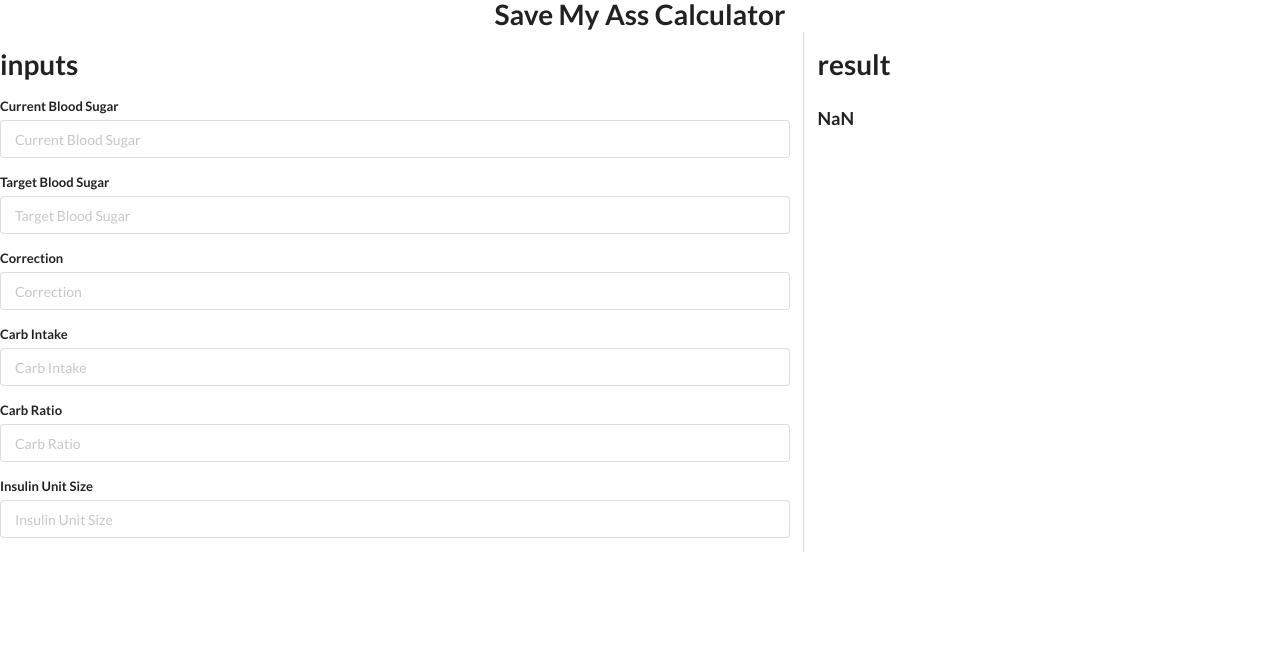
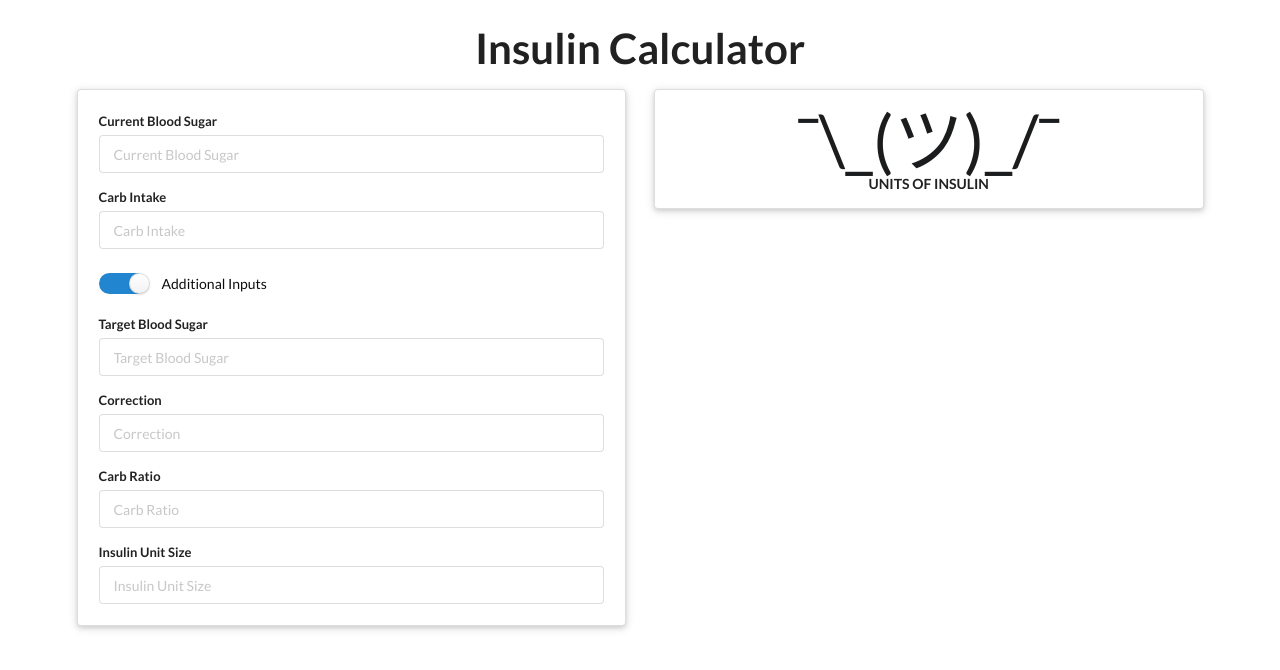
Before and after one commit to theosherman/insulin-calculator, a Vue app: page /#/ in a window 1280 px wide. Shown: the top 670 px of the page. Built offline with nearby package versions, Linux system fonts and the light colour scheme.

Commit message:
added better styling and validation.

```diff
--- a/src/components/Calculator.vue
+++ b/src/components/Calculator.vue
@@ -1,32 +1,48 @@
 <template lang="pug">
-mixin textbox(binding, label)
+
+mixin input(binding, label)
   .field
     label=label
-    input(type='text', v-model.number=binding, placeholder=label)
+    input(type='number', v-model.number=binding, placeholder=label)
 
-div
-  h1.ui.center.aligned.header Save My Ass Calculator
+.ui.container
+  h1.ui.huge.center.aligned.header Insulin Calculator
 
-  .ui.grid.divided
-    .ten.wide.column
-      h1 inputs
-      .ui.form
-        +textbox('currentBloodSugar', 'Current Blood Sugar')
-        +textbox('targetBloodSugar', 'Target Blood Sugar')
-        +textbox('correction', 'Correction')
-        +textbox('carbIntake', 'Carb Intake')
-        +textbox('carbRatio', 'Carb Ratio')
-        +textbox('insulinUnitSize', 'Insulin Unit Size')
+  .ui.two.column.grid.stackable
+    .column
+      .ui.segment.raised.padded
+        .ui.form
+          +input('currentBloodSugar', 'Current Blood Sugar')
+          +input('carbIntake', 'Carb Intake')
 
-    .six.wide.column
-      h1 result
-      h3 {{ insulinUnits }}
+          .ui.toggle.checkbox
+            input(type='checkbox', v-model='showAdditionalInputs')
+            label Additional Inputs
+
+          div(v-show='showAdditionalInputs')
+            +input('targetBloodSugar', 'Target Blood Sugar')
+            +input('correction', 'Correction')
+            +input('carbRatio', 'Carb Ratio')
+            +input('insulinUnitSize', 'Insulin Unit Size')
+
+    .column
+      .ui.segment.raised.center.aligned
+        .ui.large.statistic
+          .value {{ insulinUnitsValue }}
+          .label Units of Insulin
 
 </template>
 
 <script>
+import numeral from 'numeral'
+
+function isNumeric(val) {
+  return !Number.isNaN(val) && Number.isFinite(val)
+}
+
 export default {
   data: () => ({
+    showAdditionalInputs: false,
     currentBloodSugar: '',
     targetBloodSugar: '',
     correction: '',
@@ -38,7 +54,40 @@ export default {
   computed: {
     insulinUnits() {
       return ((this.currentBloodSugar - this.targetBloodSugar) / this.correction + (this.carbIntake / this.carbRatio)) / (this.insulinUnitSize / 100)
+    },
+    insulinUnitsValue() {
+      return this.validInsulinUnits ? numeral(this.insulinUnits).format('0.0') : '¯\\_(ツ)_/¯'
+    },
+    validInsulinUnits() {
+      return isNumeric(this.currentBloodSugar) && isNumeric(this.carbIntake) && isNumeric(this.targetBloodSugar) && isNumeric(this.correction) && isNumeric(this.carbRatio) && isNumeric(this.insulinUnitSize) && isNumeric(this.insulinUnits) && this.insulinUnits > 0
     }
-  }
+  },
+
+  watch: {
+    targetBloodSugar: val => localStorage.targetBloodSugar = val,
+    correction: val => localStorage.correction = val,
+    carbRatio: val => localStorage.carbRatio = val,
+    insulinUnitSize: val => localStorage.insulinUnitSize = val,
+  },
+
+  created() {
+    this.targetBloodSugar = Number.parseInt(localStorage.targetBloodSugar)
+    this.correction = Number.parseInt(localStorage.correction)
+    this.carbRatio = Number.parseInt(localStorage.carbRatio)
+    this.insulinUnitSize = Number.parseInt(localStorage.insulinUnitSize)
+
+    this.showAdditionalInputs = !(isNumeric(this.targetBloodSugar) && isNumeric(this.correction) && isNumeric(this.carbRatio) && isNumeric(this.insulinUnitSize))
+    }
 }
 </script>
+
+<style>
+h1.ui.huge.center.aligned.header {
+  margin-top: 0.5em;
+  font-size: 3em;
+}
+
+.ui.toggle.checkbox {
+  margin: 10px 0 20px 0;
+}
+</style>
```
